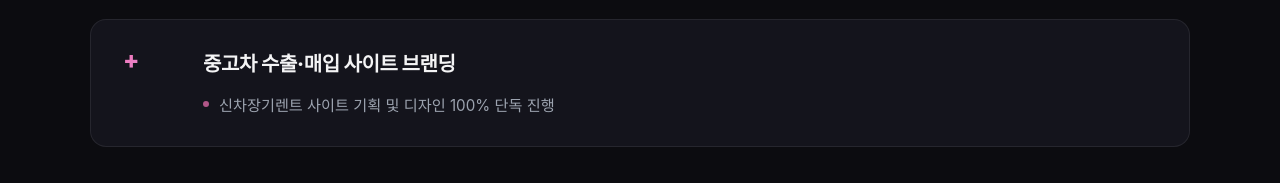
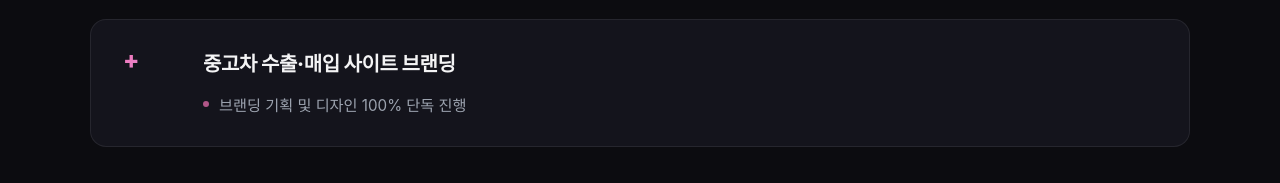
Before and after one commit to hogoo-blip/vibe-portfolio, a plain HTML site: page index.html in a window 1280 px wide. Shown: the part 2292-2475 px from the top of the page. Drawn offline with Linux system fonts and the light colour scheme; a web font is replaced by a local one.

Commit message:
[내용변경] 수출 부분  문구 변경

```diff
--- a/index.html
+++ b/index.html
@@ -675,7 +675,7 @@
             <div>
               <h3>중고차 수출·매입 사이트 브랜딩</h3>
               <ul class="work-points">
-                <li>신차장기렌트 사이트 기획 및 디자인 100% 단독 진행</li>
+                <li>브랜딩 기획 및 디자인 100% 단독 진행</li>
               </ul>
             </div>
           </article>
```
